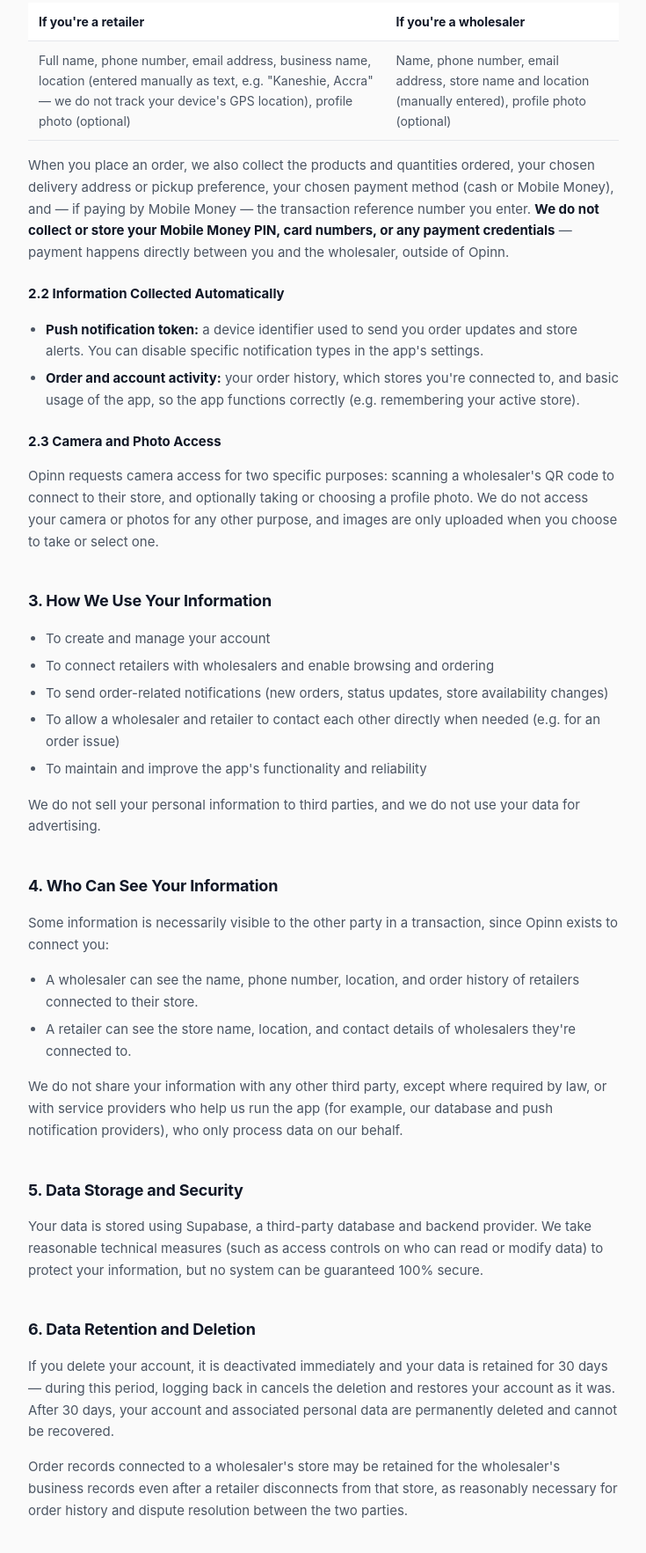
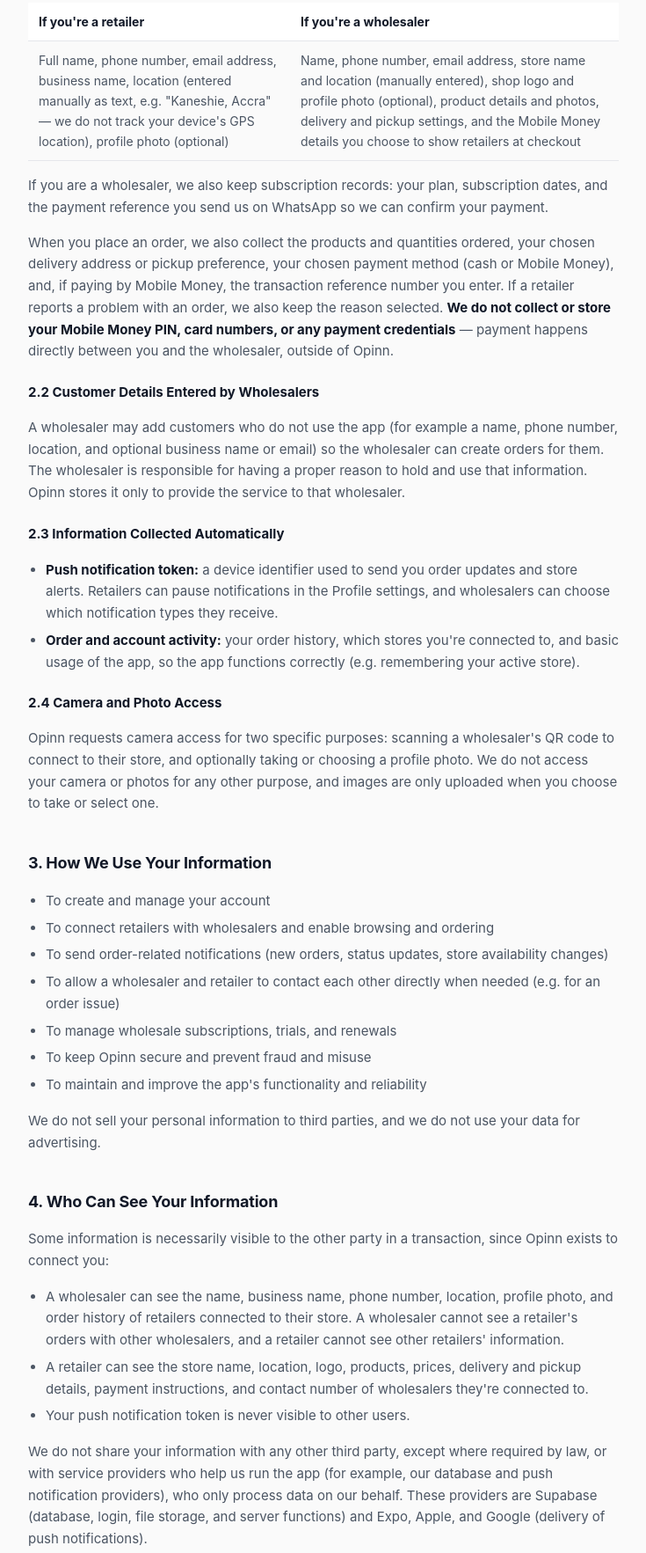
Before and after one commit to williewane/opinn-legal, a plain HTML site: page privacy.html in a window 1280 px wide. Shown: the part 609-2374 px from the top of the page at 88% size, without its empty margins (272-1007 px from the left). Drawn offline with Linux system fonts and the light colour scheme.

Commit message:
Revise privacy policy for clarity and completeness
Updated privacy policy details to clarify information collection and usage for retailers and wholesalers.

```diff
--- a/privacy.html
+++ b/privacy.html
@@ -135,11 +135,11 @@
     </div>
 
     <h1>Privacy Policy</h1>
-    <div class="updated">Last updated: [Insert date]</div>
+    <div class="updated">Last updated: [Insert publication date]</div>
 
     <h2>1. Introduction</h2>
-    <p>This Privacy Policy explains what personal information Opinn ("we," "us," "our") collects when you use the Opinn app (as a retailer or a wholesaler), why we collect it, and how it's used and protected.</p>
-    <p>Opinn is currently operated by an individual founder, pending formal business registration in Ghana, and is intended for use within Ghana.</p>
+    <p>This Privacy Policy explains what personal information Opinn ("we," "us," "our") collects when you use the Opinn Retail app or the Opinn Wholesale app, why we collect it, and how it's used and protected. Please read it together with our <a href="terms.html">Terms of Service</a>.</p>
+    <p>Opinn is currently operated by an individual founder in Ghana and is intended for use within Ghana.</p>
 
     <h2>2. Information We Collect</h2>
     <p>We collect information in two ways: information you provide directly, and information generated automatically as you use the app.</p>
@@ -149,18 +149,22 @@
       <tr><th>If you're a retailer</th><th>If you're a wholesaler</th></tr>
       <tr>
         <td>Full name, phone number, email address, business name, location (entered manually as text, e.g. "Kaneshie, Accra" — we do not track your device's GPS location), profile photo (optional)</td>
-        <td>Name, phone number, email address, store name and location (manually entered), profile photo (optional)</td>
+        <td>Name, phone number, email address, store name and location (manually entered), shop logo and profile photo (optional), product details and photos, delivery and pickup settings, and the Mobile Money details you choose to show retailers at checkout</td>
       </tr>
     </table>
-    <p>When you place an order, we also collect the products and quantities ordered, your chosen delivery address or pickup preference, your chosen payment method (cash or Mobile Money), and — if paying by Mobile Money — the transaction reference number you enter. <strong>We do not collect or store your Mobile Money PIN, card numbers, or any payment credentials</strong> — payment happens directly between you and the wholesaler, outside of Opinn.</p>
+    <p>If you are a wholesaler, we also keep subscription records: your plan, subscription dates, and the payment reference you send us on WhatsApp so we can confirm your payment.</p>
+    <p>When you place an order, we also collect the products and quantities ordered, your chosen delivery address or pickup preference, your chosen payment method (cash or Mobile Money), and, if paying by Mobile Money, the transaction reference number you enter. If a retailer reports a problem with an order, we also keep the reason selected. <strong>We do not collect or store your Mobile Money PIN, card numbers, or any payment credentials</strong> — payment happens directly between you and the wholesaler, outside of Opinn.</p>
 
-    <h3>2.2 Information Collected Automatically</h3>
+    <h3>2.2 Customer Details Entered by Wholesalers</h3>
+    <p>A wholesaler may add customers who do not use the app (for example a name, phone number, location, and optional business name or email) so the wholesaler can create orders for them. The wholesaler is responsible for having a proper reason to hold and use that information. Opinn stores it only to provide the service to that wholesaler.</p>
+
+    <h3>2.3 Information Collected Automatically</h3>
     <ul>
-      <li><strong>Push notification token:</strong> a device identifier used to send you order updates and store alerts. You can disable specific notification types in the app's settings.</li>
+      <li><strong>Push notification token:</strong> a device identifier used to send you order updates and store alerts. Retailers can pause notifications in the Profile settings, and wholesalers can choose which notification types they receive.</li>
       <li><strong>Order and account activity:</strong> your order history, which stores you're connected to, and basic usage of the app, so the app functions correctly (e.g. remembering your active store).</li>
     </ul>
 
-    <h3>2.3 Camera and Photo Access</h3>
+    <h3>2.4 Camera and Photo Access</h3>
     <p>Opinn requests camera access for two specific purposes: scanning a wholesaler's QR code to connect to their store, and optionally taking or choosing a profile photo. We do not access your camera or photos for any other purpose, and images are only uploaded when you choose to take or select one.</p>
 
     <h2>3. How We Use Your Information</h2>
@@ -169,6 +173,8 @@
       <li>To connect retailers with wholesalers and enable browsing and ordering</li>
       <li>To send order-related notifications (new orders, status updates, store availability changes)</li>
       <li>To allow a wholesaler and retailer to contact each other directly when needed (e.g. for an order issue)</li>
+      <li>To manage wholesale subscriptions, trials, and renewals</li>
+      <li>To keep Opinn secure and prevent fraud and misuse</li>
       <li>To maintain and improve the app's functionality and reliability</li>
     </ul>
     <p>We do not sell your personal information to third parties, and we do not use your data for advertising.</p>
@@ -176,17 +182,23 @@
     <h2>4. Who Can See Your Information</h2>
     <p>Some information is necessarily visible to the other party in a transaction, since Opinn exists to connect you:</p>
     <ul>
-      <li>A wholesaler can see the name, phone number, location, and order history of retailers connected to their store.</li>
-      <li>A retailer can see the store name, location, and contact details of wholesalers they're connected to.</li>
+      <li>A wholesaler can see the name, business name, phone number, location, profile photo, and order history of retailers connected to their store. A wholesaler cannot see a retailer's orders with other wholesalers, and a retailer cannot see other retailers' information.</li>
+      <li>A retailer can see the store name, location, logo, products, prices, delivery and pickup details, payment instructions, and contact number of wholesalers they're connected to.</li>
+      <li>Your push notification token is never visible to other users.</li>
     </ul>
-    <p>We do not share your information with any other third party, except where required by law, or with service providers who help us run the app (for example, our database and push notification providers), who only process data on our behalf.</p>
+    <p>We do not share your information with any other third party, except where required by law, or with service providers who help us run the app (for example, our database and push notification providers), who only process data on our behalf. These providers are Supabase (database, login, file storage, and server functions) and Expo, Apple, and Google (delivery of push notifications).</p>
 
     <h2>5. Data Storage and Security</h2>
-    <p>Your data is stored using Supabase, a third-party database and backend provider. We take reasonable technical measures (such as access controls on who can read or modify data) to protect your information, but no system can be guaranteed 100% secure.</p>
+    <p>Your data is stored using Supabase, a third-party database and backend provider. Our Supabase project is hosted in the EU (Ireland), so your information is processed outside Ghana. We expect our providers to protect it to a standard comparable with this policy. We take reasonable technical measures to protect your information, including encrypted connections and access rules so users can only reach data they are entitled to, but no system can be guaranteed 100% secure. Please keep your password private and tell us if you think your account has been accessed without your permission.</p>
 
     <h2>6. Data Retention and Deletion</h2>
-    <p>If you delete your account, it is deactivated immediately and your data is retained for 30 days — during this period, logging back in cancels the deletion and restores your account as it was. After 30 days, your account and associated personal data are permanently deleted and cannot be recovered.</p>
-    <p>Order records connected to a wholesaler's store may be retained for the wholesaler's business records even after a retailer disconnects from that store, as reasonably necessary for order history and dispute resolution between the two parties.</p>
+    <p>You can request deletion of your account in the app, under Settings, then Account Management. The account is deactivated immediately, and logging back in within 30 days cancels the deletion and restores your account.</p>
+    <h3>6.1 Retailers</h3>
+    <p>After 30 days, your login, profile photo, and notifications are permanently deleted. Your name, phone number, and location on past orders and shop connections are replaced with "Deleted retailer". Order records (items, amounts, dates, and status) are kept in the wholesaler's records so that the wholesaler's business books stay complete.</p>
+    <h3>6.2 Wholesalers</h3>
+    <p>Please resolve outstanding orders before deleting your account. After 30 days, your login and shop data, including products, orders, customer records, and notifications, are permanently deleted, and retailers connected to your shop will no longer see their order history with it. Subscription and payment records are kept for accounting and dispute purposes.</p>
+    <h3>6.3 Other Records</h3>
+    <p>Orders that a wholesaler deletes are permanently removed after 30 days, and wholesaler notifications are removed after 30 days. We may keep some information longer where the law requires it or where needed to prevent fraud or resolve a dispute.</p>
 
     <h2>7. Your Rights</h2>
     <p>Under the Data Protection Act, 2012 (Ghana), you have the right to:</p>
@@ -194,9 +206,10 @@
       <li>Access the personal data we hold about you</li>
       <li>Request correction of inaccurate data (most of this you can update directly in your profile settings)</li>
       <li>Request deletion of your account and data (see Section 6)</li>
+      <li>Object to certain uses of your data</li>
       <li>Ask questions about how your data is used</li>
     </ul>
-    <p>To exercise any of these rights, contact us using the details below.</p>
+    <p>To exercise any of these rights, contact us using the details below. We will respond as soon as reasonably possible. You may also complain to Ghana's Data Protection Commission.</p>
 
     <h2>8. Children's Privacy</h2>
     <p>Opinn is intended for business use by adults. We do not knowingly collect information from anyone under 18.</p>
```
